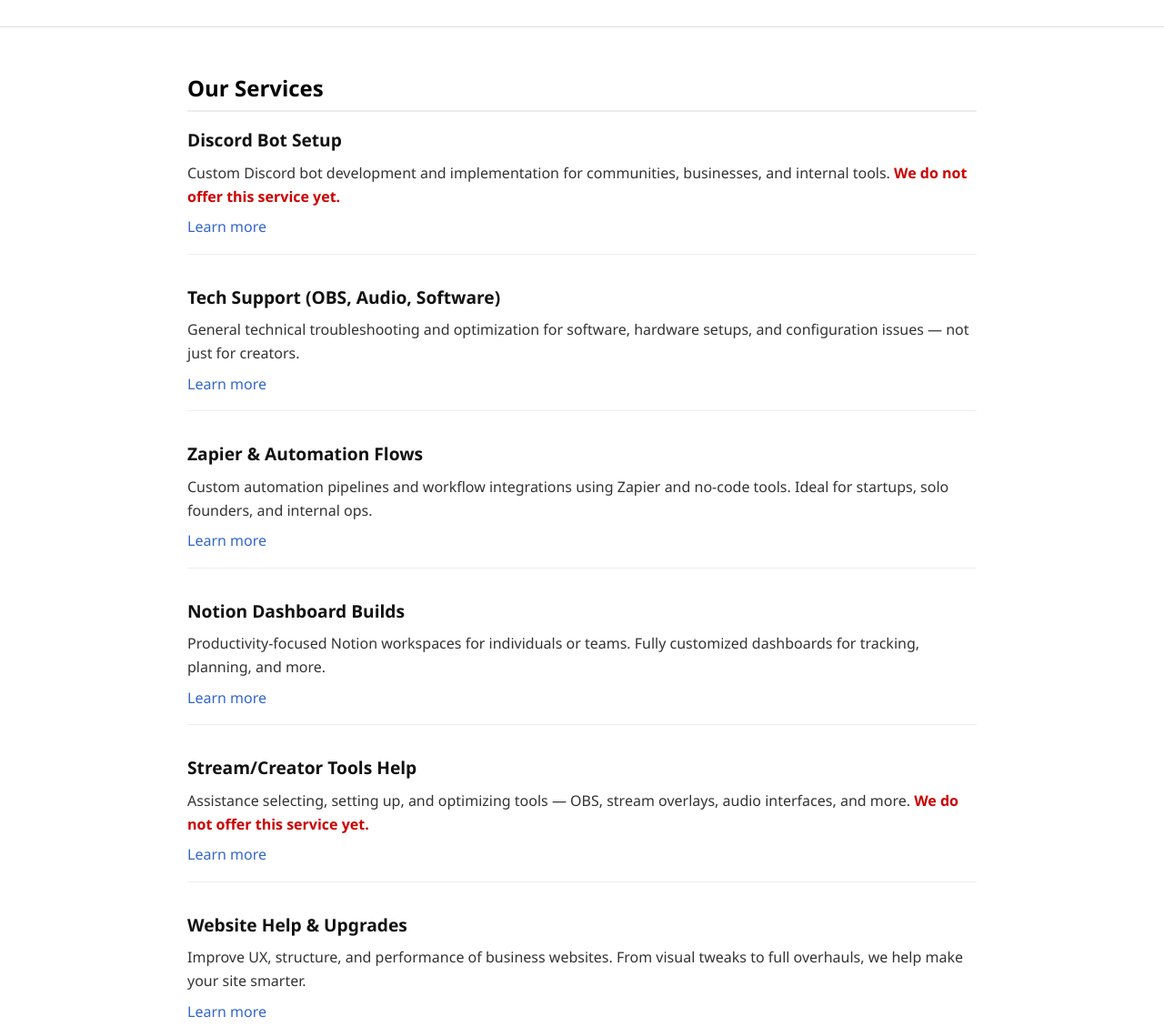
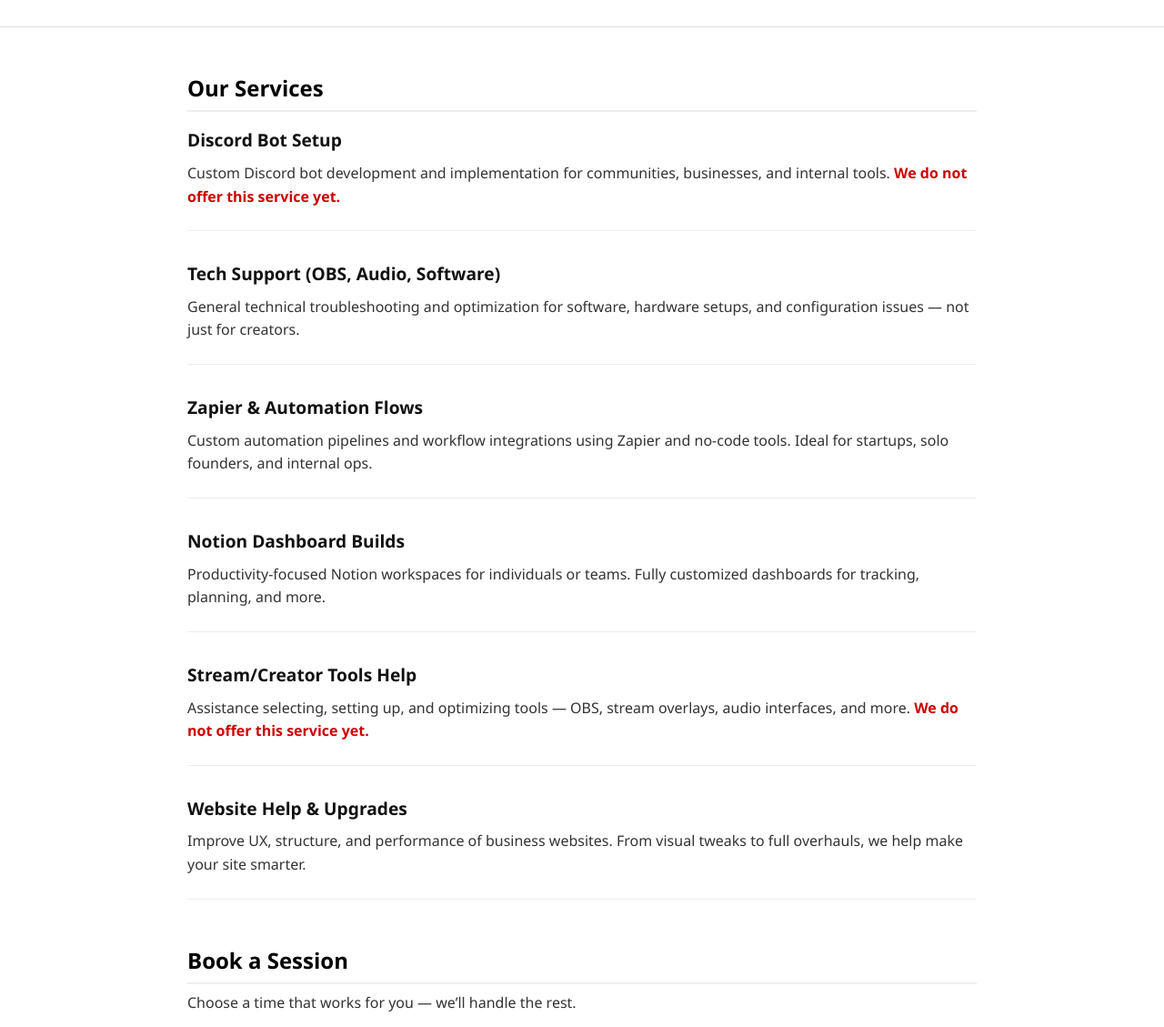
Before and after one commit to Elnixity/FixShift, a plain HTML site: page index.html in a window 1280 px wide. Shown: the part 115-1244 px from the top of the page at 91% size. Drawn offline with Linux system fonts and the light colour scheme; grey boxes are pictures that could not be loaded.

Commit message:
Update index.html

```diff
--- a/index.html
+++ b/index.html
@@ -131,37 +131,31 @@
       <article class="service">
         <h3>Discord Bot Setup</h3>
         <p>Custom Discord bot development and implementation for communities, businesses, and internal tools. <strong>We do not offer this service yet.</strong></p>
-        <a href="https://www.notion.so/Discord-Bot-Setup-222eee27e85d804b842dc5945374749f?pvs=21" target="_blank">Learn more</a>
       </article>
 
       <article class="service">
         <h3>Tech Support (OBS, Audio, Software)</h3>
         <p>General technical troubleshooting and optimization for software, hardware setups, and configuration issues — not just for creators.</p>
-        <a href="https://www.notion.so/Tech-Support-OBS-Audio-Software-222eee27e85d80d6bed4c83cc98a7dd1?pvs=21" target="_blank">Learn more</a>
       </article>
 
       <article class="service">
         <h3>Zapier & Automation Flows</h3>
         <p>Custom automation pipelines and workflow integrations using Zapier and no-code tools. Ideal for startups, solo founders, and internal ops.</p>
-        <a href="https://www.notion.so/Zapier-Automation-Flows-222eee27e85d80f89216d251005aaba7?pvs=21" target="_blank">Learn more</a>
       </article>
 
       <article class="service">
         <h3>Notion Dashboard Builds</h3>
         <p>Productivity-focused Notion workspaces for individuals or teams. Fully customized dashboards for tracking, planning, and more.</p>
-        <a href="https://www.notion.so/Notion-Dashboard-Builds-222eee27e85d80f29b18e1e6582d94d0?pvs=21" target="_blank">Learn more</a>
       </article>
 
       <article class="service">
         <h3>Stream/Creator Tools Help</h3>
         <p>Assistance selecting, setting up, and optimizing tools — OBS, stream overlays, audio interfaces, and more. <strong>We do not offer this service yet.</strong></p>
-        <a href="https://www.notion.so/Stream-Creator-Tools-Help-222eee27e85d80f18f9ade3345bd0f8c?pvs=21" target="_blank">Learn more</a>
       </article>
 
       <article class="service">
         <h3>Website Help & Upgrades</h3>
         <p>Improve UX, structure, and performance of business websites. From visual tweaks to full overhauls, we help make your site smarter.</p>
-        <a href="https://www.notion.so/Website-Help-Upgrades-222eee27e85d8026abfdcd11dd8412da?pvs=21" target="_blank">Learn more</a>
       </article>
     </section>
 
```
